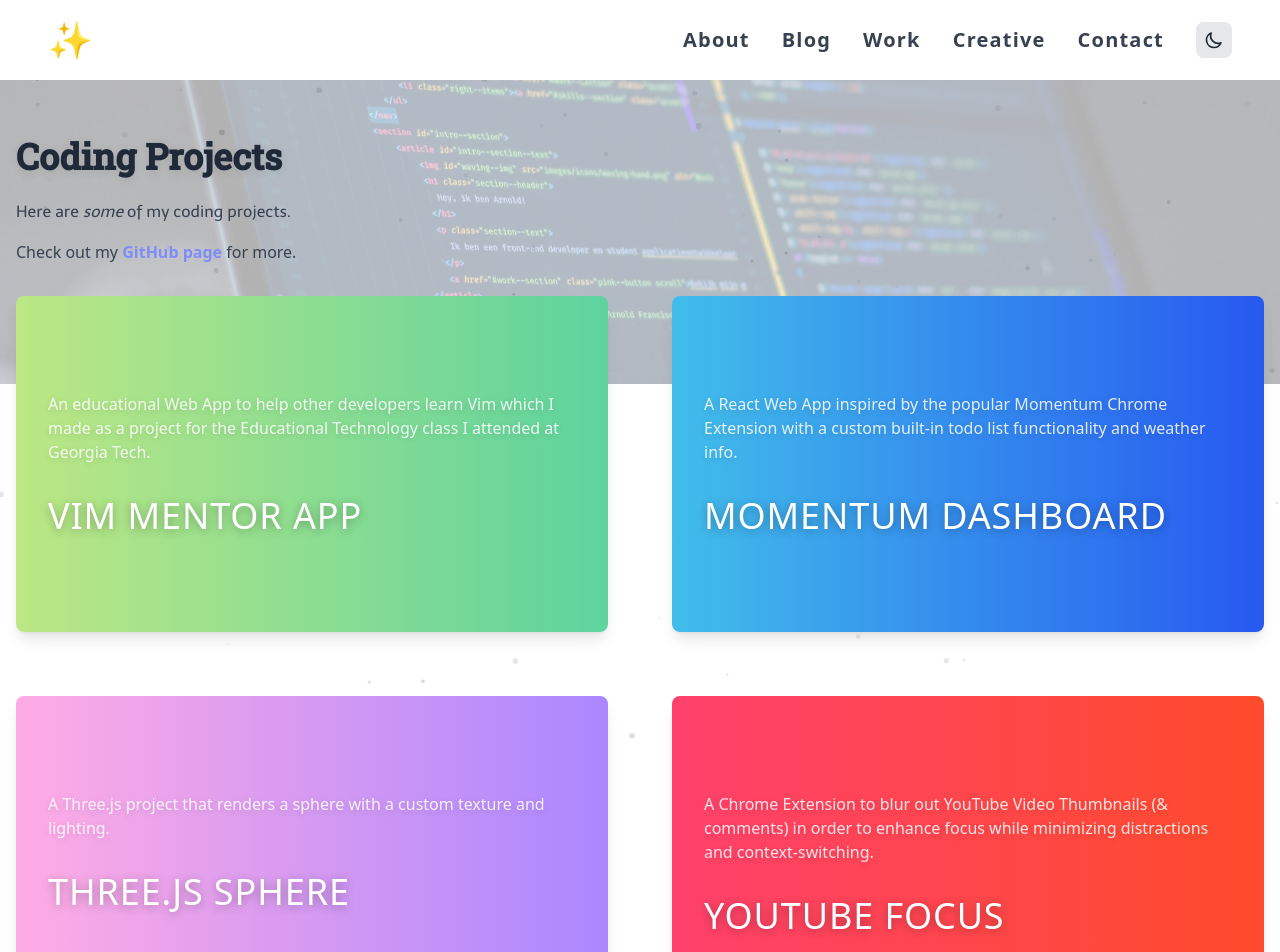
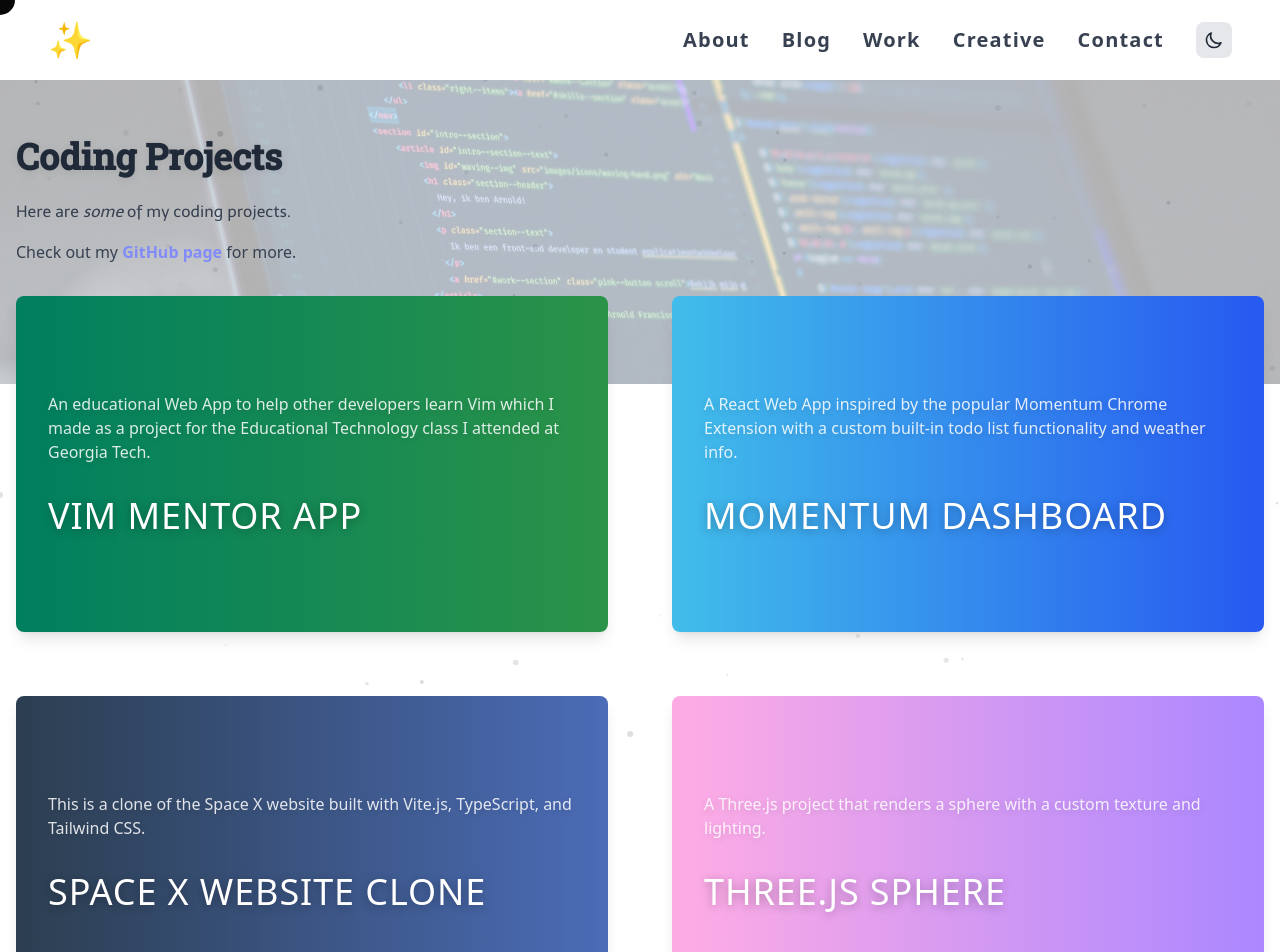
Before and after one commit to vale-c/vale-folio-next, a Next.js app: page /work in a window 1280 px wide. Shown: the top 952 px of the page. Built offline with nearby package versions, Linux system fonts and the light colour scheme.

Commit message:
updating work page with space x project

```diff
--- a/pages/work.jsx
+++ b/pages/work.jsx
@@ -66,7 +66,7 @@ const Work = ({ isWorkPage = true }) => {
           <ProjectCard
             title="Vim Mentor App"
             link="https://vim-mentor-project.vercel.app/"
-            background="linear-gradient(to right, #bce784 0%, #5dd39e 100%)"
+            background="linear-gradient(to right, #007f5f 0%, #2b9348 100%)"
           >
             <InnerCardText>
               An educational Web App to help other developers learn Vim which I
@@ -82,6 +82,15 @@ const Work = ({ isWorkPage = true }) => {
             <InnerCardText>
               A React Web App inspired by the popular Momentum Chrome Extension
               with a custom built-in todo list functionality and weather info.
+            </InnerCardText>
+          </ProjectCard>
+          <ProjectCard
+            title="Space X Website Clone"
+            link="https://space-x-clone-seven.vercel.app/"
+            background="linear-gradient(to right, #2c3e50 0%, #4b6cb7 100%)"
+          >
+            <InnerCardText>
+              This is a clone of the Space X website built with Vite.js, TypeScript, and Tailwind CSS.
             </InnerCardText>
           </ProjectCard>
           <ProjectCard
```
